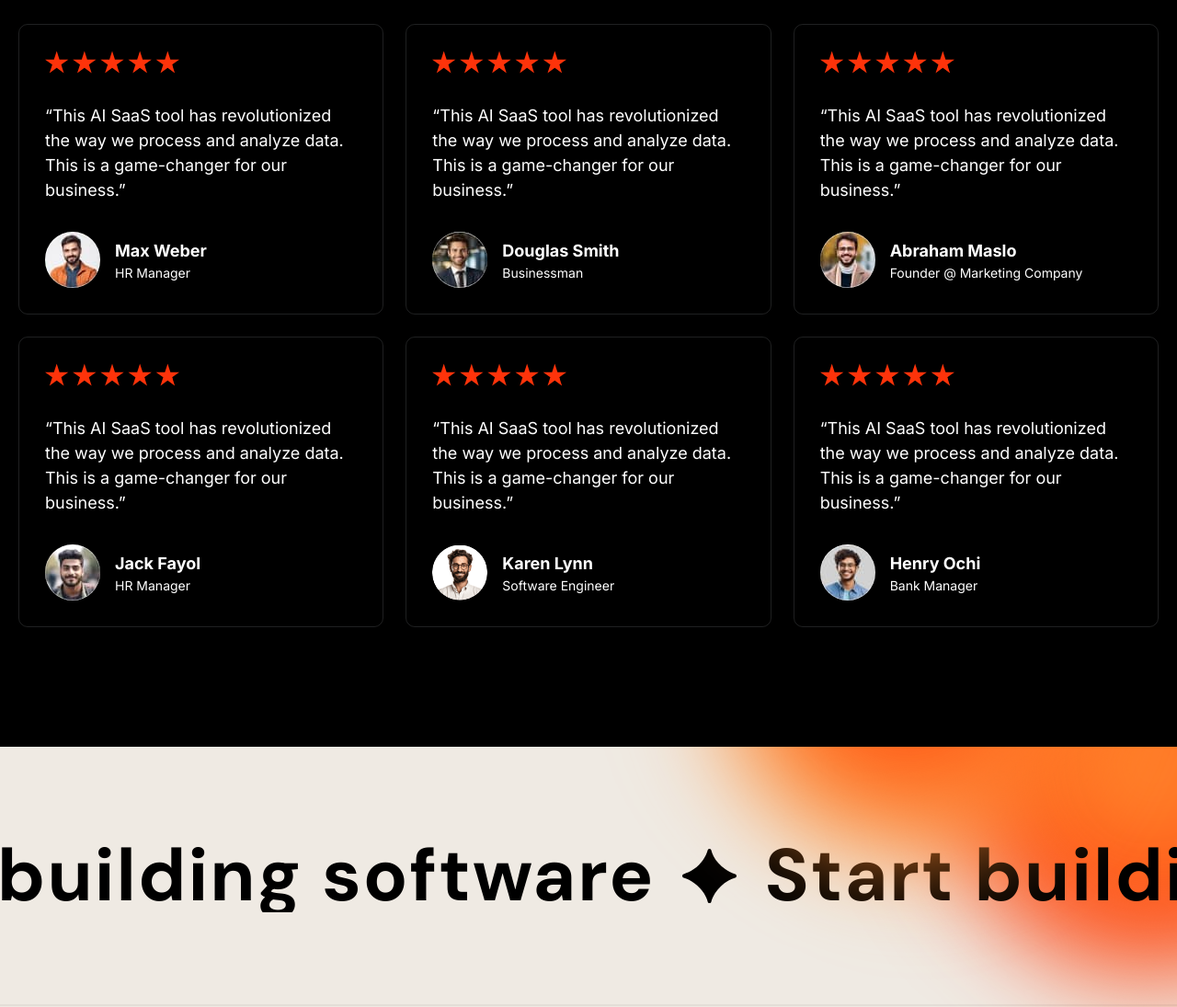
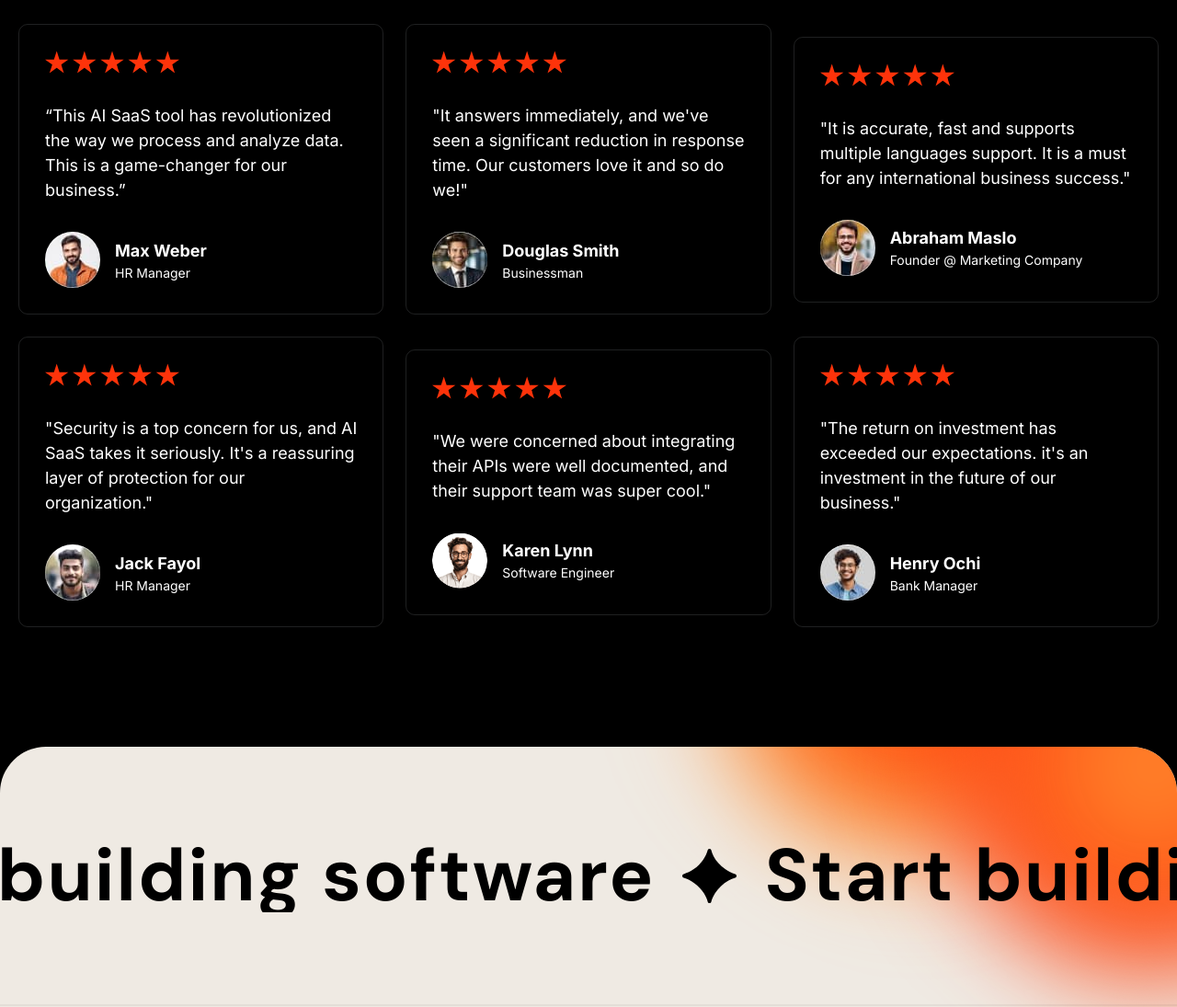
Before and after one commit to gitthanhto/Azzle, a website: page src/index.html in a window 1280 px wide. Shown: the part 1040-2135 px from the top of the page at 92% size. Drawn offline with nearby package versions, Linux system fonts and the light colour scheme; a script that the page names is missing.

Commit message:
fixed animation

```diff
--- a/src/index.html
+++ b/src/index.html
@@ -176,7 +176,9 @@
         </div>
       </div>
     </section>
-    <section class="feedback py-20 xl:py-[130px] bg-black">
+    <section class="feedback">
+      <!-- spacer -->
+      <div class="bg-black pb-40 pt-20 xl:pb-[200px] xl:pt-[130px]">
         <div class="container max-w-[1332px] mx-auto text-white text-center">
           <div
             class="max-w-[300px] md:max-w-[600px] xl:max-w-[680px] mx-auto font-bold lg:leading-[80px] jos"
@@ -190,7 +192,7 @@
             </h2>
           </div>
           <div
-          class="feedback-container px-5 grid grid-flow-col-1 md:grid-cols-2 lg:grid-cols-3 gap-6 justify-center items-center mt-10 lg:mt-20"
+            class="feedback-container px-5 2xl:px-0 grid grid-flow-col-1 md:grid-cols-2 lg:grid-cols-3 gap-6 justify-center items-center mt-10 lg:mt-20"
           >
             <div
               class="p-7 border-[1px] border-gray-300 border-opacity-15 rounded-[10px] jos"
@@ -210,7 +212,10 @@
                 </p>
                 <div class="flex items-center">
                   <div>
-                  <img class="rounded-full" src="./img/testimonial-img-1.jpg" />
+                    <img
+                      class="rounded-full"
+                      src="./img/testimonial-img-1.jpg"
+                    />
                   </div>
                   <div class="ml-4">
                     <h3 class="text-[18px] font-bold font-inter">Max Weber</h3>
@@ -232,12 +237,16 @@
                   <img src="./img/rating.svg" />
                 </div>
                 <p class="text-[18px] font-inter">
-                “This AI SaaS tool has revolutionized the way we process and
-                analyze data. This is a game-changer for our business.”
+                  "It answers immediately, and we've seen a significant
+                  reduction in response time. Our customers love it and so do
+                  we!"
                 </p>
                 <div class="flex items-center">
                   <div>
-                  <img class="rounded-full" src="./img/testimonial-img-2.jpg" />
+                    <img
+                      class="rounded-full"
+                      src="./img/testimonial-img-2.jpg"
+                    />
                   </div>
                   <div class="ml-4">
                     <h3 class="text-[18px] font-bold font-inter">
@@ -261,12 +270,15 @@
                   <img src="./img/rating.svg" />
                 </div>
                 <p class="text-[18px] font-inter">
-                “This AI SaaS tool has revolutionized the way we process and
-                analyze data. This is a game-changer for our business.”
+                  "It is accurate, fast and supports multiple languages support.
+                  It is a must for any international business success."
                 </p>
                 <div class="flex items-center">
                   <div>
-                  <img class="rounded-full" src="./img/testimonial-img-3.jpg" />
+                    <img
+                      class="rounded-full"
+                      src="./img/testimonial-img-3.jpg"
+                    />
                   </div>
                   <div class="ml-4">
                     <h3 class="text-[18px] font-bold font-inter">
@@ -292,12 +304,16 @@
                   <img src="./img/rating.svg" />
                 </div>
                 <p class="text-[18px] font-inter">
-                “This AI SaaS tool has revolutionized the way we process and
-                analyze data. This is a game-changer for our business.”
+                  "Security is a top concern for us, and AI SaaS takes it
+                  seriously. It's a reassuring layer of protection for our
+                  organization."
                 </p>
                 <div class="flex items-center">
                   <div>
-                  <img class="rounded-full" src="./img/testimonial-img-4.jpg" />
+                    <img
+                      class="rounded-full"
+                      src="./img/testimonial-img-4.jpg"
+                    />
                   </div>
                   <div class="ml-4">
                     <h3 class="text-[18px] font-bold font-inter">Jack Fayol</h3>
@@ -319,12 +335,15 @@
                   <img src="./img/rating.svg" />
                 </div>
                 <p class="text-[18px] font-inter">
-                “This AI SaaS tool has revolutionized the way we process and
-                analyze data. This is a game-changer for our business.”
+                  "We were concerned about integrating their APIs were well
+                  documented, and their support team was super cool."
                 </p>
                 <div class="flex items-center">
                   <div>
-                  <img class="rounded-full" src="./img/testimonial-img-5.jpg" />
+                    <img
+                      class="rounded-full"
+                      src="./img/testimonial-img-5.jpg"
+                    />
                   </div>
                   <div class="ml-4">
                     <h3 class="text-[18px] font-bold font-inter">Karen Lynn</h3>
@@ -346,12 +365,15 @@
                   <img src="./img/rating.svg" />
                 </div>
                 <p class="text-[18px] font-inter">
-                “This AI SaaS tool has revolutionized the way we process and
-                analyze data. This is a game-changer for our business.”
+                  "The return on investment has exceeded our expectations. it's
+                  an investment in the future of our business."
                 </p>
                 <div class="flex items-center">
                   <div>
-                  <img class="rounded-full" src="./img/testimonial-img-6.jpg" />
+                    <img
+                      class="rounded-full"
+                      src="./img/testimonial-img-6.jpg"
+                    />
                   </div>
                   <div class="ml-4">
                     <h3 class="text-[18px] font-bold font-inter">Henry Ochi</h3>
@@ -362,9 +384,12 @@
             </div>
           </div>
         </div>
+      </div>
     </section>
-    <footer class="relative z-[1] overflow-hidden bg-[#EFEAE3]">
-      <div class="py-10 lg:py-18 xl:py-[100px] rounded-t-[50px]">
+    <footer
+      class="relative -mt-[70px] z-[1] overflow-hidden bg-[#EFEAE3] rounded-t-[50px]"
+    >
+      <div class="py-10 lg:py-18 xl:py-[100px]">
         <div class="overflow-hidden">
           <div
             class="text-slider flex items-center w-full whitespace-nowrap gap-x-[30px]"
@@ -526,7 +551,7 @@
         </p>
       </div>
       <div
-        class="orange-gradient-2 absolute -top-[290px] right-[90px] z-10 h-[406px] w-[406px] -rotate-[58deg] rounded-[406px]"
+        class="orange-gradient-2 absolute -top-[290px] right-[90px] -z-[1] h-[406px] w-[406px] -rotate-[58deg] rounded-[406px]"
       ></div>
       <div
         class="orange-gradient-1 absolute -right-[200px] -top-[205px] -z-[1] h-[451px] w-[451px] -rotate-[58deg] rounded-[451px]"
```
Also changed, not shown: src/output.css. Lines whose indentation alone changed are shown as unchanged.
